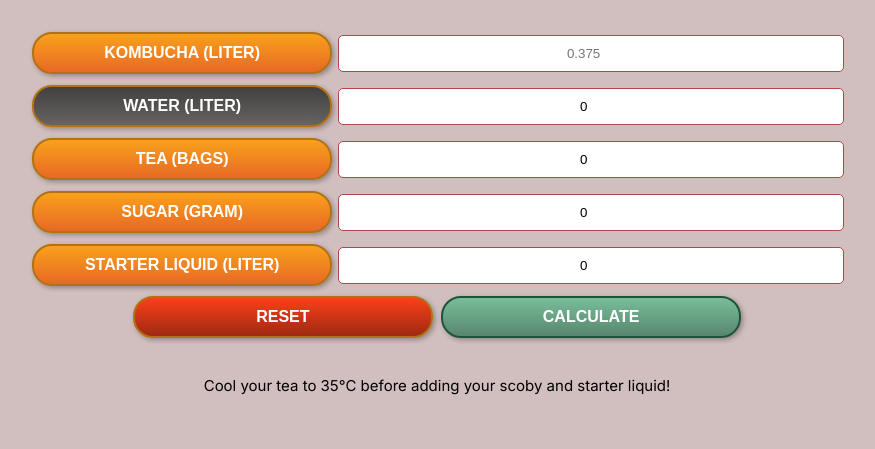
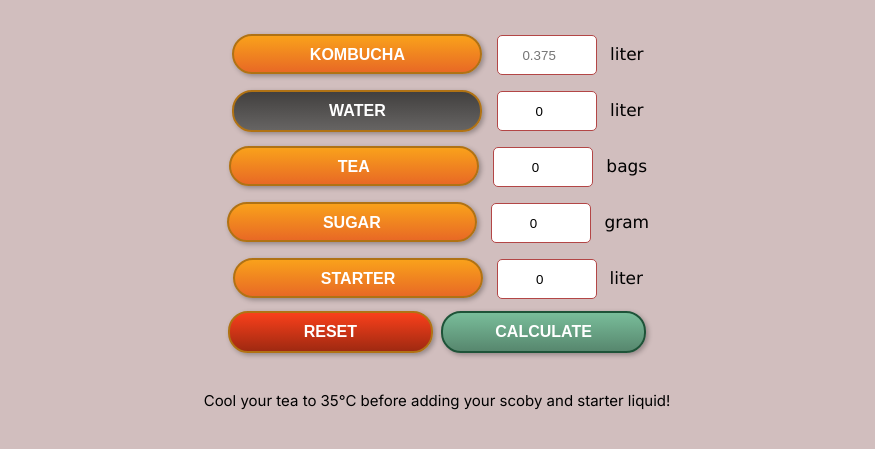
Before and after one commit to MathiasDeMulder/MathiasDeMulder.github.io, a plain HTML site: page index.html in a window 1280 px wide. Both pictures are taken after a click on the button "CALCULATE". Shown: the part 85-534 px from the top of the page, without its empty margins (203-1078 px from the left). Drawn offline with Linux system fonts and the light colour scheme.

Commit message:
Add files via upload
improved rounding

```diff
--- a/index.html
+++ b/index.html
@@ -39,11 +39,12 @@
         text-decoration: none;
         display: inline-block;
         font-size: 16px;
-        margin: 4px 2px;
+        margin: 4px 10px;
         cursor: pointer;
         border-radius: 20px;
         transition-duration: 0.4s;
-        width: 300px;
+        width: 250px;
+        height: 40px;
         text-transform: uppercase;
         transition: background 0.3s ease;
       }
@@ -61,11 +62,11 @@
         text-decoration: none;
         display: inline-block;
         font-size: 16px;
-        margin: 4px 2px;
-        cursor: pointer;
+        margin: 4px 10px;
+        cursor: default;
         border-radius: 20px;
         transition-duration: 0.4s;
-        width: 300px;
+        width: 250px;
         text-transform: uppercase;
         transition: background 0.3s ease;
       }
@@ -87,9 +88,10 @@
         cursor: pointer;
         border-radius: 20px;
         transition-duration: 0.4s;
-        width: 300px;
+        width: 205px;
         text-transform: uppercase;
         transition: background 0.3s ease;
+
       }
 
       .buttonReset:hover {
@@ -120,7 +122,7 @@
         cursor: pointer;
         border-radius: 20px;
         transition-duration: 0.4s;
-        width: 300px;
+        width: 205px;
         text-transform: uppercase;
         transition: background 0.3s ease;
         }
@@ -131,13 +133,10 @@
         cursor: pointer;
       }
 
-      input {
-        width: 300px;
-      }
-
       input[type="number"],
       select {
-        width: 40%;
+        width: 100px;
+        height: 40px;
         padding: 10px 20px;
         margin: 8px 0;
         display: inline-block;
@@ -153,6 +152,12 @@
         border-radius: 40px;
         object-fit: cover;
       }
+
+      label{
+        font-size: 17px;
+        font-family: Verdana, Geneva, Tahoma, sans-serif, Helvetica, sans-serif;
+        margin: 8px;
+        }
     </style>
 
     <title>Kombucha Calculator</title>
@@ -161,20 +166,20 @@
     <center>
       <h1>Kombucha calculator</h1>
 
-      <button class="buttonRegular" id="Selection_0">Kombucha (liter)</button>
-      <input type="number" id="inKombucha" placeholder="0.375" disabled /><br />
+      <button class="buttonRegular" id="Selection_0">Kombucha</button>
+      <input type="number" id="inKombucha" placeholder="0.375" disabled /><label> liter</label><br />
       <button class="buttonDisabled" id="Selection_1" disabled>
-        Water (liter)
+        Water
       </button>
-      <input type="number" id="inWater" placeholder="0.3" disabled /><br />
-      <button class="buttonRegular" id="Selection_2">Tea (bags)</button>
-      <input type="number" id="inTeabags" placeholder="1" disabled /><br />
-      <button class="buttonRegular" id="Selection_3">Sugar (gram)</button>
-      <input type="number" id="inSugar" placeholder="25" disabled /><br />
+      <input type="number" id="inWater" placeholder="0.3" disabled /><label> liter</label><br>
+      <button class="buttonRegular" id="Selection_2">Tea</button>
+      <input type="number" id="inTeabags" placeholder="1" disabled /><label> bags</label><br />
+      <button class="buttonRegular" id="Selection_3">Sugar</button>
+      <input type="number" id="inSugar" placeholder="25" disabled /><label> gram</label><br />
       <button class="buttonRegular" id="Selection_4">
-        Starter liquid (liter)
+        Starter
       </button>
-      <input type="number" id="inStarter" placeholder="0.075" disabled /><br />
+      <input type="number" id="inStarter" placeholder="0.075" disabled /> <label> liter</label><br />
       <button class="buttonReset" id="reset">reset</button>
 
       <button class="buttonAction" id="btnStarter">CALCULATE</button>
@@ -256,30 +261,30 @@
         if (selector === 1) {
           //based on total
           V_kom = ingredients[0];
-          V_wat = (V_kom / 0.375) * 0.3;
-          Q_tea = (V_kom / 0.375) * 1;
-          M_sug = (V_kom / 0.375) * 25;
-          V_sta = (V_kom / 0.375) * 0.075;
+          V_sta = Math.round((V_kom / 5)*1000)/1000;
+          V_wat = Math.round((V_kom-V_sta)*1000)/1000;
+          Q_tea = (V_kom / 15) * 40;
+          M_sug = Math.round((V_kom / 15) * 1000);
         } else if (selector === 2) {
           //based on teabags
           Q_tea = ingredients[2];
-          M_sug = (Q_tea / 1) * 25;
-          V_sta = (Q_tea / 1) * 0.075;
-          V_kom = (Q_tea / 1) * 0.375;
-          V_wat = (Q_tea / 1) * 0.3;
+          V_kom = Math.round((Q_tea / 1 * 0.375)*1000)/1000;
+          V_sta = Math.round((V_kom / 5)*1000)/1000;
+          V_wat = Math.round((V_kom-V_sta)*1000)/1000;
+          M_sug = Math.round((V_kom / 15) * 1000);
         } else if (selector === 3) {
           //based on sugar
           M_sug = ingredients[3];
-          V_sta = (M_sug / 25) * 0.075;
-          V_kom = (M_sug / 25) * 0.375;
-          V_wat = (M_sug / 25) * 0.3;
-          Q_tea = (M_sug / 25) * 1;
+          V_kom = Math.round(M_sug / 1000 * 15 *1000)/1000
+          V_sta = Math.round(V_kom / 5*1000)/1000;
+          V_wat = Math.round((V_kom-V_sta)*1000)/1000;
+          Q_tea = (V_kom / 15) * 40;
         } else if (selector === 4) {
           V_sta = ingredients[4];
-          V_kom = (V_sta / 0.075) * 0.375;
-          V_wat = (V_sta / 0.075) * 0.3;
-          Q_tea = (V_sta / 0.075) * 1;
-          M_sug = (V_sta / 0.075) * 25;
+          V_kom = Math.round((V_sta / 3) * 15*1000)/1000;
+          V_wat = Math.round((V_kom - V_sta)*1000)/1000;
+          Q_tea = (V_kom / 15) * 40;
+          M_sug = Math.round((V_kom / 15) * 1000);
         } else {
         }
 
```
